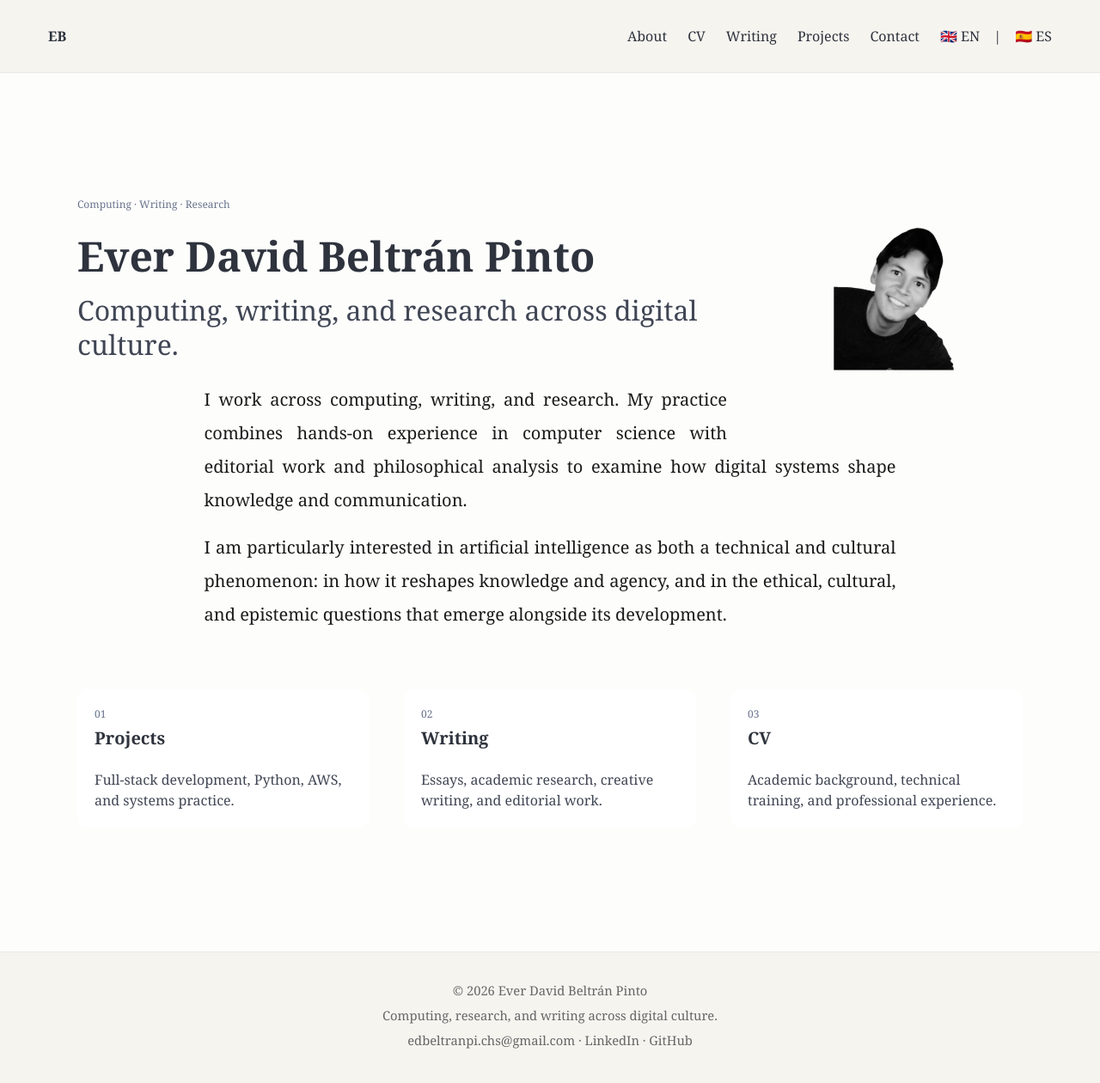
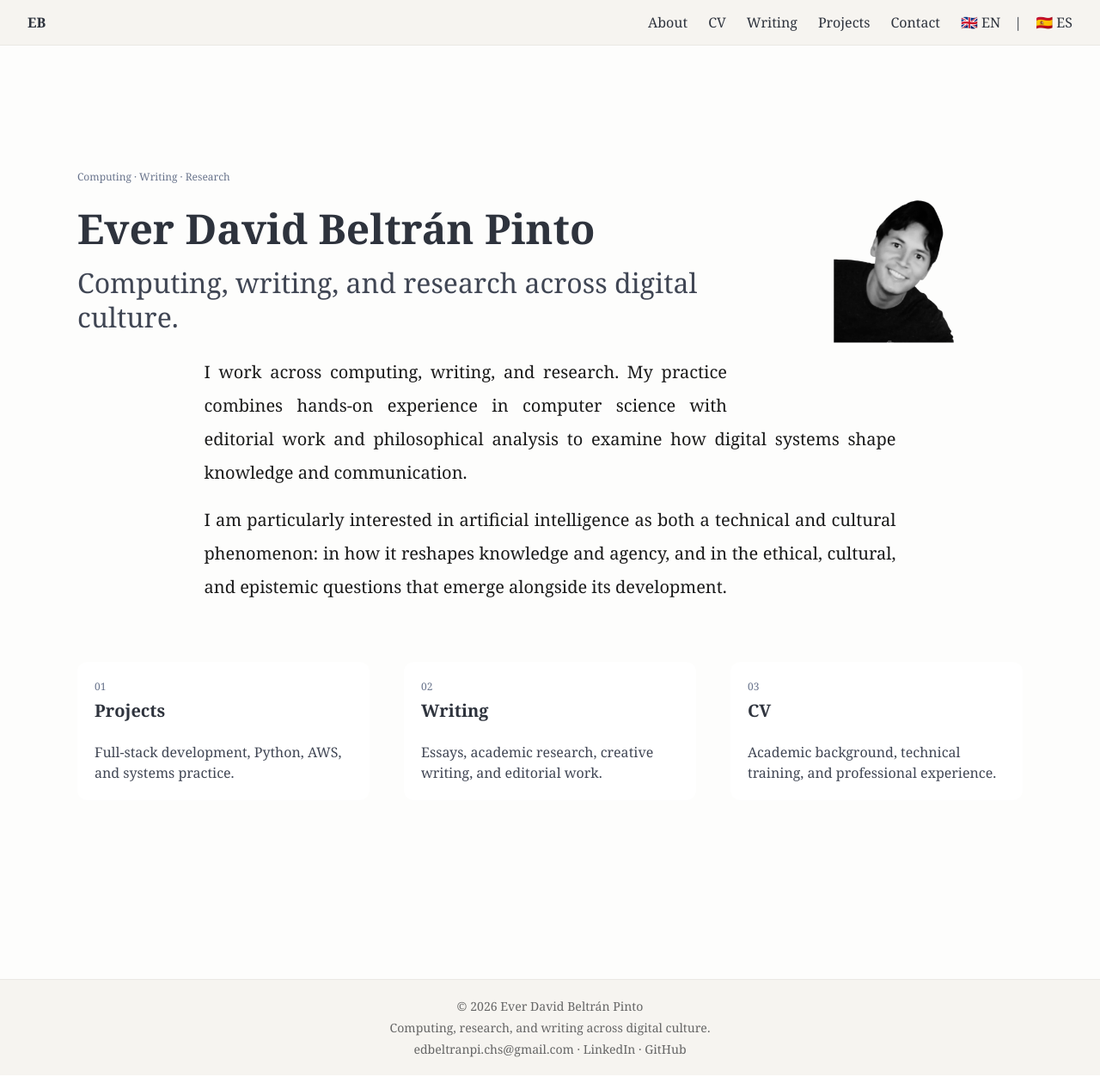
Before and after one commit to edabelt/Edabelt, a SvelteKit app: page / in a window 1280 px wide. Shown: the whole page at 86% size. Built offline with nearby package versions, Linux system fonts and the light colour scheme.

Commit message:
refine sticking navbar and footer

```diff
--- a/src/app.css
+++ b/src/app.css
@@ -79,9 +79,25 @@ main {
    NAVBAR
 ========================= */
 
+/* =========================
+   NAVBAR
+========================= */
+
 .navbar {
-	background: #f6f4ef;
+	position: sticky;
+	top: 0;
+	z-index: 1000;
+
+	background: rgba(246, 244, 239, 0.92);
+	backdrop-filter: blur(10px);
+	-webkit-backdrop-filter: blur(10px);
+
 	border-bottom: 1px solid rgba(0, 0, 0, 0.05);
+
+	transition:
+		background-color 0.25s ease,
+		backdrop-filter 0.25s ease,
+		box-shadow 0.25s ease;
 }
 
 .navbar-item {
@@ -103,28 +119,43 @@ main {
 	gap: 0.5rem;
 }
 
+/* Prevent content from hiding behind sticky navbar */
+
+html {
+	scroll-padding-top: 6rem;
+}
+
 /* =========================
    FOOTER
 ========================= */
 
+/* =========================
+   FOOTER REFINEMENT
+========================= */
+
 .site-footer {
-	background: #f6f4ef;
+	position: relative;
+
+	background: rgba(246, 244, 239, 0.92);
+
+	backdrop-filter: blur(6px);
+	-webkit-backdrop-filter: blur(6px);
+
 	border-top: 1px solid rgba(0, 0, 0, 0.05);
-	padding: 2rem 1rem;
 
-	font-size: 0.92rem;
-	line-height: 1.7;
+	padding: 1.25rem 1rem;
+
+	font-size: 0.88rem;
+	line-height: 1.5;
+
 	color: #666;
 }
 
-.site-footer p {
-	margin-bottom: 0.35rem;
+/* Smooth separation from content */
+
+main {
+	padding-bottom: 4rem;
 }
-
-.site-footer a:hover {
-	text-decoration: underline;
-}
-
 /* =========================
    HOME
 ========================= */
--- a/src/routes/+layout.svelte
+++ b/src/routes/+layout.svelte
@@ -18,7 +18,7 @@
 	}
 </script>
 
-<nav class="navbar is-light px-5 py-4" aria-label="main navigation">
+<nav class="navbar is-light" aria-label="main navigation">
 	<div class="container is-fluid">
 		<div class="navbar-brand">
 			<a
```
